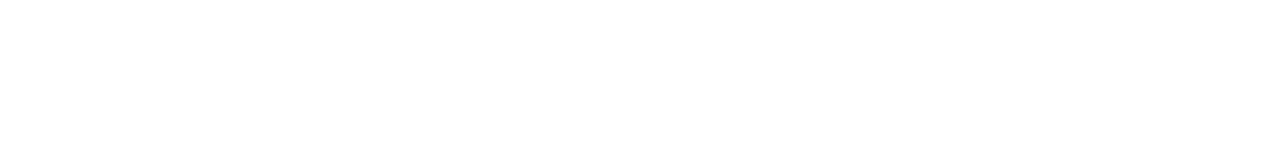
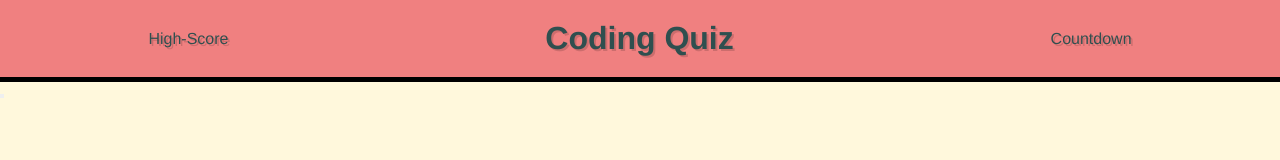
Before and after one commit to reinholz36/Code-Quiz, a plain HTML site: page index.html in a window 1280 px wide. Drawn offline with Linux system fonts and the light colour scheme.

Commit message:
started adding styling

```diff
--- a/assets/css/style.css
+++ b/assets/css/style.css
@@ -0,0 +1,24 @@
+* {
+    margin: 0;
+    padding: 0;
+    box-sizing: border-box;
+}
+
+body {
+    background-color:cornsilk;
+    font-family: 'Franklin Gothic Medium', 'Arial Narrow', Arial, sans-serif;
+    text-shadow: 2px 2px rgba(0, 0, 0, 0.15);
+    color: darkslategray;
+}
+
+header {
+    display: flex;
+    justify-content: space-around;
+    align-items: center;
+    background-color:lightcoral;
+    border-bottom: black solid 5px;
+}
+
+h1 {
+    margin:20px;
+}
--- a/assets/js/script.js
+++ b/assets/js/script.js
@@ -0,0 +1,4 @@
+const quizBox = document.getElementById("quiz");
+const resultsBox = document.getElementById("results");
+const submitBtn = document.getElementById("submit")
+console.log("Testing");
--- a/index.html
+++ b/index.html
@@ -4,10 +4,25 @@
     <meta charset="UTF-8">
     <meta http-equiv="X-UA-Compatible" content="IE=edge">
     <meta name="viewport" content="width=device-width, initial-scale=1.0">
-    <link ref="stylesheet" href="./assets/css/style.css">
+    <link rel="stylesheet" href="./assets/css/style.css">
     <title>Code Quiz</title>
 </head>
 <body>
+    <header>
+        <nav class="hscore">High-Score</nav>
+        <h1>Coding Quiz</h1>
+        <div class="timer">Countdown</div>
+    </header>
+    <div class="quiz">
+
+    </div>
+
+    <button id="submit">
+
+    </button>
+    <div id="results">
+
+    </div>
 
 
     <footer>
```
